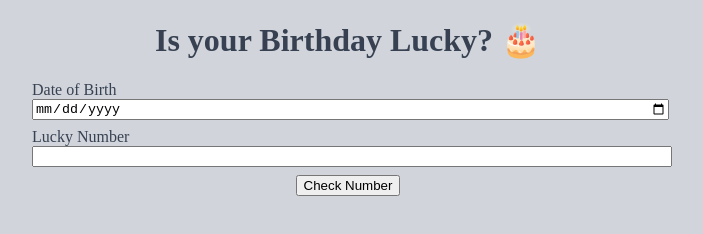
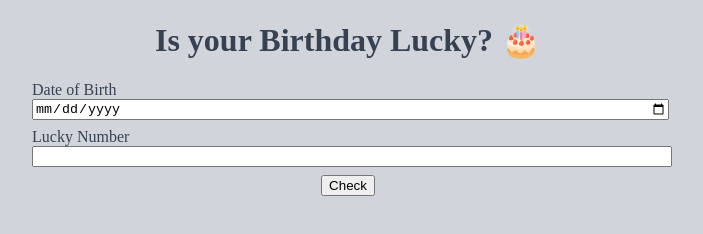
Before and after one commit to fecoderr/FeCoderr_IsBdayLucky, a plain HTML site: page index.html in a window 1280 px wide. Shown: the whole page, without its empty margins (292-995 px from the left). Drawn offline with Linux system fonts and the light colour scheme.

Commit message:
Update: Button Name changed

```diff
--- a/index.html
+++ b/index.html
@@ -16,7 +16,7 @@
   <label for="lucky-number">Lucky Number</label>
   <input type="number" id="lucky-number">
 
-  <button id="check-number">Check Number</button>
+  <button id="check-number">Check</button>
   <div id="output-box" disabled></div>
   </div>
 
```
